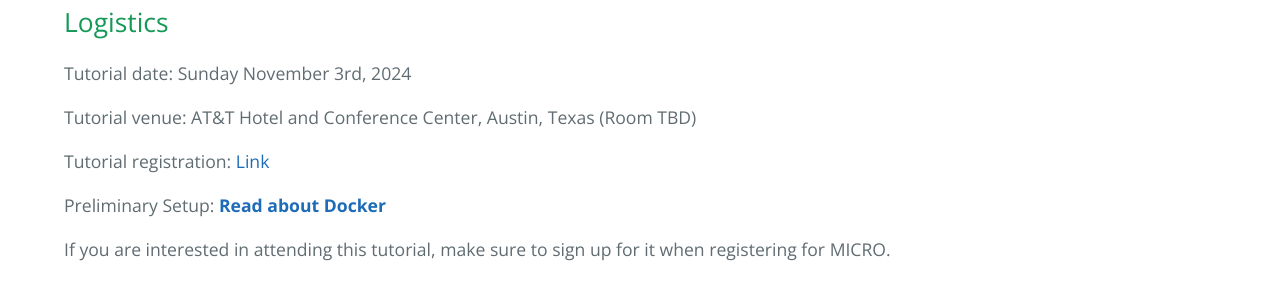
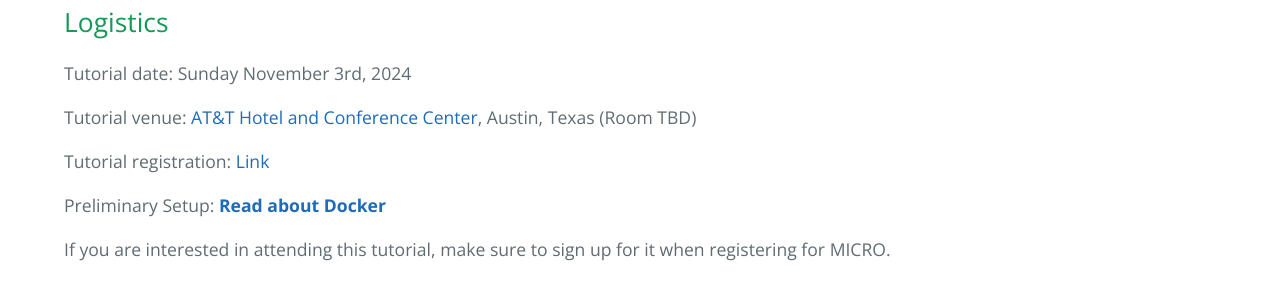
Before and after one commit to StanfordAHA/aha_tutorial, a Jekyll site: the page built from index.md, in a window 1280 px wide and 900 px high, scrolled down 305 px. Shown: the part 155-455 px from the top of the window. Built offline with Jekyll 4.4.1, drawn with Linux system fonts in a browser that asks for light colours; some of the changed lines change nothing that is shown.

Commit message:
location link

```diff
--- a/index.md
+++ b/index.md
@@ -12,7 +12,7 @@ Latest update: 7/30/24
 
 Tutorial date: Sunday November 3rd, 2024
 
-Tutorial venue: AT&T Hotel and Conference Center, Austin, Texas (Room TBD)
+Tutorial venue: [AT&T Hotel and Conference Center](https://www.google.com/maps/place/AT%26T+Hotel+and+Conference+Center/@30.2816295,-97.7404408,15z/data=!4m2!3m1!1s0x0:0x7ef52b1ad3321879?sa=X&ved=1t:2428&ictx=111), Austin, Texas (Room TBD)
 
 Tutorial registration: [Link](https://microarch.org/micro57/attend/register.php)
 
```
